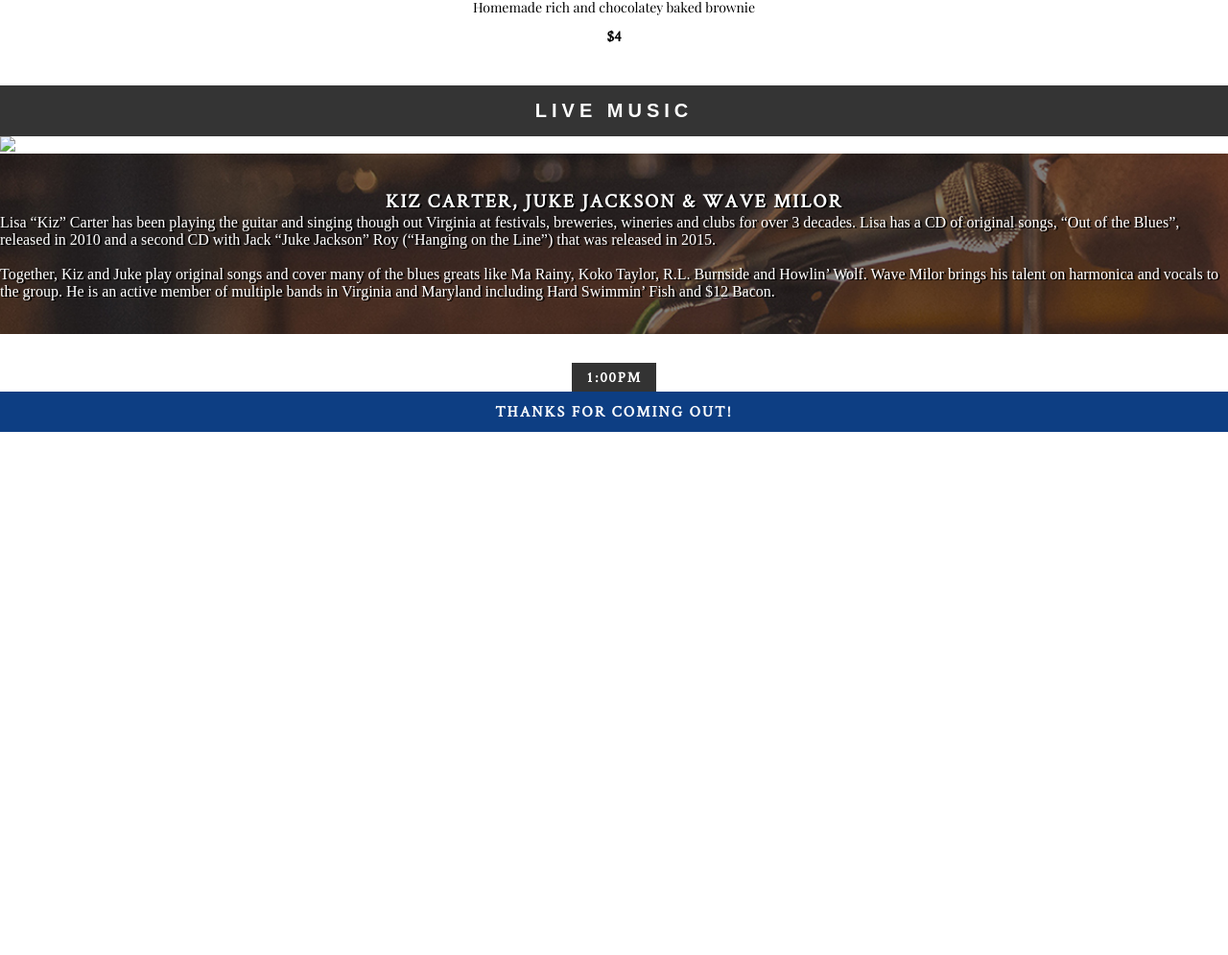
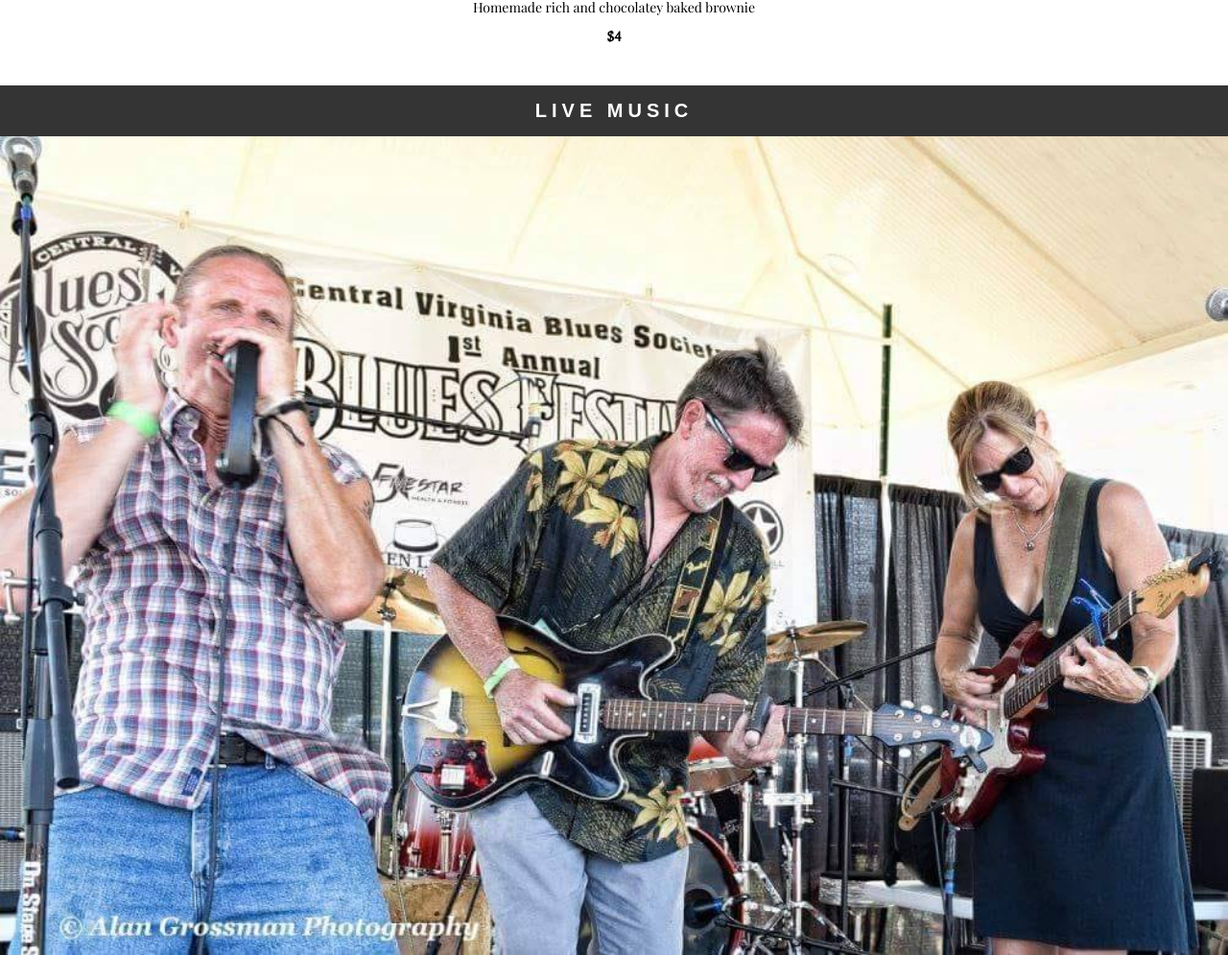
Before and after one commit to intuition-kitchen/intuition-kitchen.github.io, a plain HTML site: page index.html in a window 1280 px wide. Shown: the part 4692-5687 px from the top of the page at 96% size. Before the commit the page ends 5142 px from the top, so only its background shows below. Drawn offline with Linux system fonts and the light colour scheme.

Commit message:
Update index.html

```diff
--- a/index.html
+++ b/index.html
@@ -142,7 +142,7 @@
 
 <div class="music-head">LIVE MUSIC</div>
 
-<img class="band-pic" src="img/events/rockbridge/bands/kiz-juke-wave.jpg" alt="LIVE Music In The Shenandoah Valley - Raphine, VA">
+<img class="band-pic" src="img/events/rockbridge/bands/kiz-carter-juke- jackson-wave-milor.jpg" alt="LIVE Music In The Shenandoah Valley - Raphine, VA">
 
 <div class="music">
     <div class="band-name">KIZ CARTER, JUKE JACKSON & WAVE MILOR</div>
```
